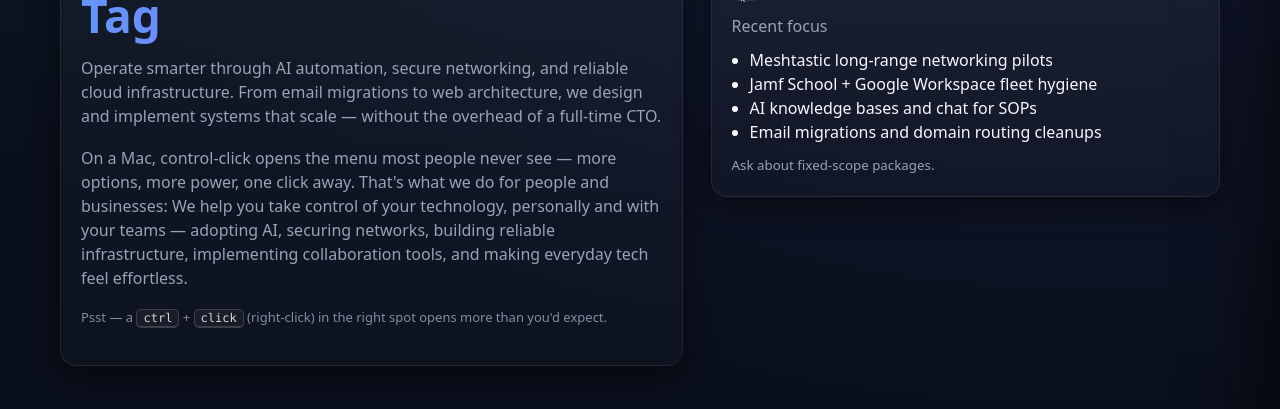
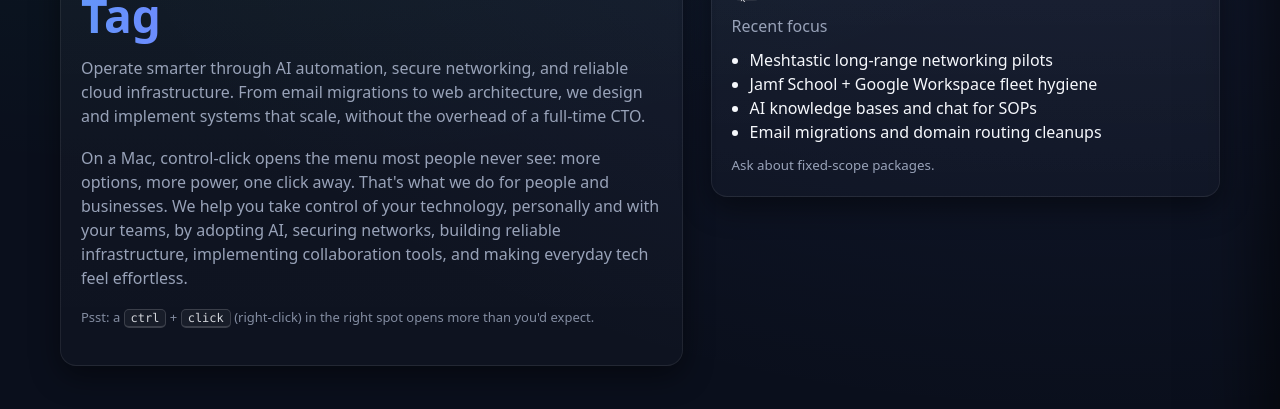
Before and after one commit to genemagg10/control-click, a Jekyll site: the page index.html, which Jekyll copies as it is, in a window 1280 px wide and 1400 px high. Shown: the part 352-761 px from the top of the window. Built offline with Jekyll 4.4.1, drawn with Linux system fonts in a browser that asks for light colours; some of the changed text lies outside the part shown.

Commit message:
Remove em dashes from site copy and tighten grammar
Replace every em dash in the landing page, blog index, and shared layout
with a colon, comma, or full stop, rewording where the sentence needed it:

- Split the hero's control-click sentence so the colon-plus-capital
  construction becomes two sentences.
- Reword the footer credit as "Ctrl+Click, formerly Maggio Consulting.
  All rights reserved."
- Refresh the og:description to match the new headline.
- "Email should be boring. It should just work and deliver reliably."
- Spell out the ampersand in the networking prose and correct the
  UniFi brand capitalization.

Co-Authored-By: Claude Opus 5 <noreply@anthropic.com>
Claude-Session: https://claude.ai/code/session_01NzeGu2SbVQ3jbwxyHuZvp9

```diff
--- a/_layouts/default.html
+++ b/_layouts/default.html
@@ -227,7 +227,7 @@
     {{ content }}
 
     <footer class="site">
-      <div>&copy; {{ site.time | date: '%Y' }} Ctrl+Click — formerly Maggio Consulting — All rights reserved</div>
+      <div>&copy; {{ site.time | date: '%Y' }} Ctrl+Click, formerly Maggio Consulting. All rights reserved.</div>
       <div class="mono" aria-hidden="true">maintained by ⌃click · admin → more options, more power</div>
     </footer>
   </main>
--- a/blog/index.html
+++ b/blog/index.html
@@ -2,7 +2,7 @@
 layout: default
 title: Blog
 description: >-
-  The hidden menu — notes from ⌃click on AI adoption, networking, email
+  The hidden menu: notes from ⌃click on AI adoption, networking, email
   migrations, and everyday tech for people and businesses in the Bay Area.
 permalink: /blog/
 ---
@@ -12,7 +12,7 @@ permalink: /blog/
     <h1>The <span class="grad">hidden menu</span></h1>
   </div>
   <p class="blog-intro">
-    Notes from <span class="handle">⌃click</span> — practical writing on AI adoption, secure networking,
+    Notes from <span class="handle">⌃click</span>, practical writing on AI adoption, secure networking,
     email migrations, and everyday technology for people, businesses, and their teams.
   </p>
   <a class="rss-link" href="{{ '/feed.xml' | relative_url }}" aria-label="RSS feed">
--- a/index.html
+++ b/index.html
@@ -3,11 +3,11 @@
 <head>
   <meta charset="utf-8" />
   <meta name="viewport" content="width=device-width, initial-scale=1" />
-  <title>Ctrl+Click — Technology Consulting &amp; Support</title>
+  <title>Ctrl+Click: Technology Consulting &amp; Support</title>
   <meta name="description" content="Ctrl+Click (formerly Maggio Consulting): AI adoption, secure networking, cloud infrastructure, and personal tech support for people, businesses, and their teams in the Bay Area." />
   <link rel="icon" type="image/svg+xml" href="controlclick-mark.svg" />
-  <meta property="og:title" content="Ctrl+Click — Technology Consulting &amp; Support" />
-  <meta property="og:description" content="Unlock the hidden menu of your technology. Enterprise-level IT without the enterprise-level price tag — for people, businesses, and their teams." />
+  <meta property="og:title" content="Ctrl+Click: Technology Consulting &amp; Support" />
+  <meta property="og:description" content="Enterprise-level IT, without the enterprise-level price tag. AI automation, secure networking, and reliable cloud infrastructure for people, businesses, and their teams." />
   <meta property="og:image" content="og-image.png" />
   <script data-goatcounter="https://genemaggio.goatcounter.com/count"
           async src="https://gc.zgo.at/count.js"></script>
@@ -58,7 +58,7 @@
     }
     .plus { color: var(--pink); }
 
-    /* keycap chip — the recurring ⌃ motif */
+    /* keycap chip: the recurring ⌃ motif */
     .keycap {
       display: inline-flex; align-items: center; justify-content: center;
       min-width: 30px; height: 30px; padding: 0 7px;
@@ -118,7 +118,7 @@
       background: rgba(255,255,255,.05); color: var(--text);
     }
 
-    /* ====== ⌃click — the admin persona ====== */
+    /* ====== ⌃click: the admin persona ====== */
     .byline { display: flex; align-items: center; gap: 10px; margin: 0 0 12px; }
     .byline img { width: 30px; height: 30px; border-radius: 9px; }
     .handle {
@@ -269,7 +269,7 @@
     .sheet .body a { color: var(--teal); }
     .sheet footer { padding: 18px 22px; border-top: 1px solid rgba(255,255,255,.08); background: rgba(17,26,43,.9); }
 
-    /* ====== Custom context menu — the hidden menu ====== */
+    /* ====== Custom context menu: the hidden menu ====== */
     .ctx {
       position: fixed; z-index: 40;
       min-width: 264px;
@@ -339,12 +339,12 @@
           <span class="formerly"><span aria-hidden="true">⌃</span> formerly <b>Maggio Consulting</b></span>
           <h2>Enterprise‑Level IT, <span class="grad">Without the Enterprise‑Level Price Tag</span></h2>
           <p>
-            Operate smarter through AI automation, secure networking, and reliable cloud infrastructure. From email migrations to web architecture, we design and implement systems that scale — without the overhead of a full‑time CTO.
+            Operate smarter through AI automation, secure networking, and reliable cloud infrastructure. From email migrations to web architecture, we design and implement systems that scale, without the overhead of a full‑time CTO.
           </p>
           <p>
-            On a Mac, control‑click opens the menu most people never see — more options, more power, one click away. That's what we do for people and businesses: We help you take control of your technology, personally and with your teams — adopting AI, securing networks, building reliable infrastructure, implementing collaboration tools, and making everyday tech feel effortless.
+            On a Mac, control‑click opens the menu most people never see: more options, more power, one click away. That's what we do for people and businesses. We help you take control of your technology, personally and with your teams, by adopting AI, securing networks, building reliable infrastructure, implementing collaboration tools, and making everyday tech feel effortless.
           </p>
-          <p class="hint">Psst — a <kbd>ctrl</kbd> + <kbd>click</kbd> (right‑click) in the right spot opens more than you'd expect.</p>
+          <p class="hint">Psst: a <kbd>ctrl</kbd> + <kbd>click</kbd> (right‑click) in the right spot opens more than you'd expect.</p>
         </div>
       </div>
       <div class="hero-card">
@@ -406,7 +406,7 @@
     </section>
 
     <footer class="site">
-      <div>&copy; <span id="year"></span> Ctrl+Click — formerly Maggio Consulting — All rights reserved</div>
+      <div>&copy; <span id="year"></span> Ctrl+Click, formerly Maggio Consulting. All rights reserved.</div>
       <div class="mono secret-spot" aria-hidden="true">maintained by ⌃click · admin → more options, more power</div>
     </footer>
   </main>
@@ -433,14 +433,14 @@
 
   <!-- ====== The hidden menu (custom context menu) ====== -->
   <nav class="ctx" id="ctxMenu" data-open="false" aria-label="Hidden quick menu">
-    <div class="ctx-title">⌃Click — you found the hidden menu</div>
+    <div class="ctx-title">⌃Click: you found the hidden menu</div>
     <a href="https://calendar.app.google/QtYaUwA72XbuKN468" target="_blank" rel="noopener">📅 Schedule a discussion</a>
     <a href="https://forms.gle/wAiDD2GtcD1rzkPq7" target="_blank" rel="noopener">✉️ Send a message</a>
     <a href="#business">💼 Business services</a>
     <a href="#personal">🏠 Personal services</a>
-    <a href="blog/">📓 The hidden blog — notes from ⌃click</a>
+    <a href="blog/">📓 The hidden blog: notes from ⌃click</a>
     <div class="ctx-sep"></div>
-    <div class="ctx-note">That's the whole idea — a control‑click unlocks more. <span class="handle" style="font-style:normal;">— ⌃click</span></div>
+    <div class="ctx-note">That's the whole idea: a control‑click unlocks more. <span class="handle" style="font-style:normal;">· ⌃click</span></div>
   </nav>
 
   <script>
@@ -490,7 +490,7 @@
         blurb: 'Google Workspace and Microsoft 365 hygiene. SSO, groups, lifecycle.',
         detail: `
           <h2>Identity Management</h2>
-          <p>Centralized identity management is the foundation of secure, efficient operations. I help organizations streamline how users are provisioned, managed, and offboarded across Google Workspace and Microsoft 365 environments — ensuring the right people have the right access at the right time.</p>
+          <p>Centralized identity management is the foundation of secure, efficient operations. I help organizations streamline how users are provisioned, managed, and offboarded across Google Workspace and Microsoft 365 environments, ensuring the right people have the right access at the right time.</p>
           <h3>Common obstacles I resolve:</h3>
           <ul>
             <li>Former employees still having access to company systems</li>
@@ -526,7 +526,7 @@
         blurb: 'Leverage AI to streamline operations, automate workflows, and work smarter.',
         detail: `
           <h2>AI Services & Automation</h2>
-          <p>AI is transforming how businesses operate. I help you identify high-impact opportunities and implement practical AI solutions that deliver real results — not hype. From automating repetitive tasks to building intelligent assistants, I focus on solutions that integrate seamlessly into your existing workflows.</p>
+          <p>AI is transforming how businesses operate. I help you identify high-impact opportunities and implement practical AI solutions that deliver real results, not hype. From automating repetitive tasks to building intelligent assistants, I focus on solutions that integrate seamlessly into your existing workflows.</p>
           <h3>Common obstacles I resolve:</h3>
           <ul>
             <li>Staff spending hours on repetitive, manual data entry tasks</li>
@@ -566,7 +566,7 @@
         blurb: 'Notion, Google Workspace, Slack and workflow design that people actually use.',
         detail: `
           <h2>Team Collaboration</h2>
-          <p>Structure beats chaos. I design collaborative workspaces using Notion, Google Workspace, Slack, and other tools — creating systems for docs, tasks, and communication that match how your team actually works. The goal is low-friction collaboration that people will actually adopt and maintain.</p>
+          <p>Structure beats chaos. I design collaborative workspaces using Notion, Google Workspace, Slack, and other tools, creating systems for docs, tasks, and communication that match how your team actually works. The goal is low-friction collaboration that people will actually adopt and maintain.</p>
           <h3>Common obstacles I resolve:</h3>
           <ul>
             <li>Documents scattered across email, drives, and random folders</li>
@@ -604,7 +604,7 @@
         blurb: 'Domain routing, DNS cleanup, and safe migrations with zero data loss.',
         detail: `
           <h2>Email Hosting & Migration</h2>
-          <p>Email should be boring — it should just work and reliably deliver. I help businesses clean up their email infrastructure, harden security settings, and migrate between providers without losing a single message. Whether you're moving to Google Workspace, Microsoft 365, or consolidating domains, I handle the complexity so you don't have to.</p>
+          <p>Email should be boring. It should just work and deliver reliably. I help businesses clean up their email infrastructure, harden security settings, and migrate between providers without losing a single message. Whether you're moving to Google Workspace, Microsoft 365, or consolidating domains, I handle the complexity so you don't have to.</p>
           <h3>Common obstacles I resolve:</h3>
           <ul>
             <li>Emails landing in spam or not being delivered at all</li>
@@ -721,7 +721,7 @@
         blurb: 'Keep your computers, tablets, and devices running smoothly.',
         detail: `
           <h2>Device Maintenance</h2>
-          <p>Regular maintenance keeps your devices fast, secure, and reliable. I provide tune-ups, updates, and preventive care to extend the life of your computers, tablets, and other technology — helping you avoid costly repairs and frustrating slowdowns.</p>
+          <p>Regular maintenance keeps your devices fast, secure, and reliable. I provide tune-ups, updates, and preventive care to extend the life of your computers, tablets, and other technology, helping you avoid costly repairs and frustrating slowdowns.</p>
           <h3>Common obstacles I resolve:</h3>
           <ul>
             <li>Computers running slowly or freezing frequently</li>
@@ -759,7 +759,7 @@
         blurb: 'Quick fixes for common tech problems. No issue too small.',
         detail: `
           <h2>Basic Troubleshooting</h2>
-          <p>Technology problems are frustrating, especially when you don't know where to start. I provide patient, clear help for everyday tech issues — from printer problems to slow computers to "it just stopped working." No question is too basic, and I explain things in plain language without making you feel judged.</p>
+          <p>Technology problems are frustrating, especially when you don't know where to start. I provide patient, clear help for everyday tech issues, from printer problems to slow computers to "it just stopped working." No question is too basic, and I explain things in plain language without making you feel judged.</p>
           <h3>Common obstacles I resolve:</h3>
           <ul>
             <li>Wi-Fi that keeps disconnecting or won't connect</li>
@@ -835,7 +835,7 @@
         blurb: 'Understand and start using AI tools like ChatGPT in your daily life.',
         detail: `
           <h2>Introduction to AI</h2>
-          <p>AI is changing how we work and live, but it can feel overwhelming or mysterious. I help you understand what AI actually is, what it can and can't do, and show you practical ways to use tools like ChatGPT and Claude in your everyday life — no technical background required.</p>
+          <p>AI is changing how we work and live, but it can feel overwhelming or mysterious. I help you understand what AI actually is, what it can and can't do, and show you practical ways to use tools like ChatGPT and Claude in your everyday life. No technical background required.</p>
           <h3>Common obstacles I resolve:</h3>
           <ul>
             <li>Confusion about what AI actually is and how it works</li>
@@ -873,7 +873,7 @@
         blurb: 'Get more from your iPhone or Android with personalized setup and guidance.',
         detail: `
           <h2>Smart Phone Setup & Training</h2>
-          <p>Your smartphone can do so much more than make calls and send texts. I help you set up, customize, and learn to use your iPhone or Android with confidence — whether you're getting a new phone or want to get more from the one you have.</p>
+          <p>Your smartphone can do so much more than make calls and send texts. I help you set up, customize, and learn to use your iPhone or Android with confidence, whether you're getting a new phone or want to get more from the one you have.</p>
           <h3>Common obstacles I resolve:</h3>
           <ul>
             <li>New phone setup feeling overwhelming</li>
```
Also changed, not shown: other parts of index.html (+1 -1 lines).
